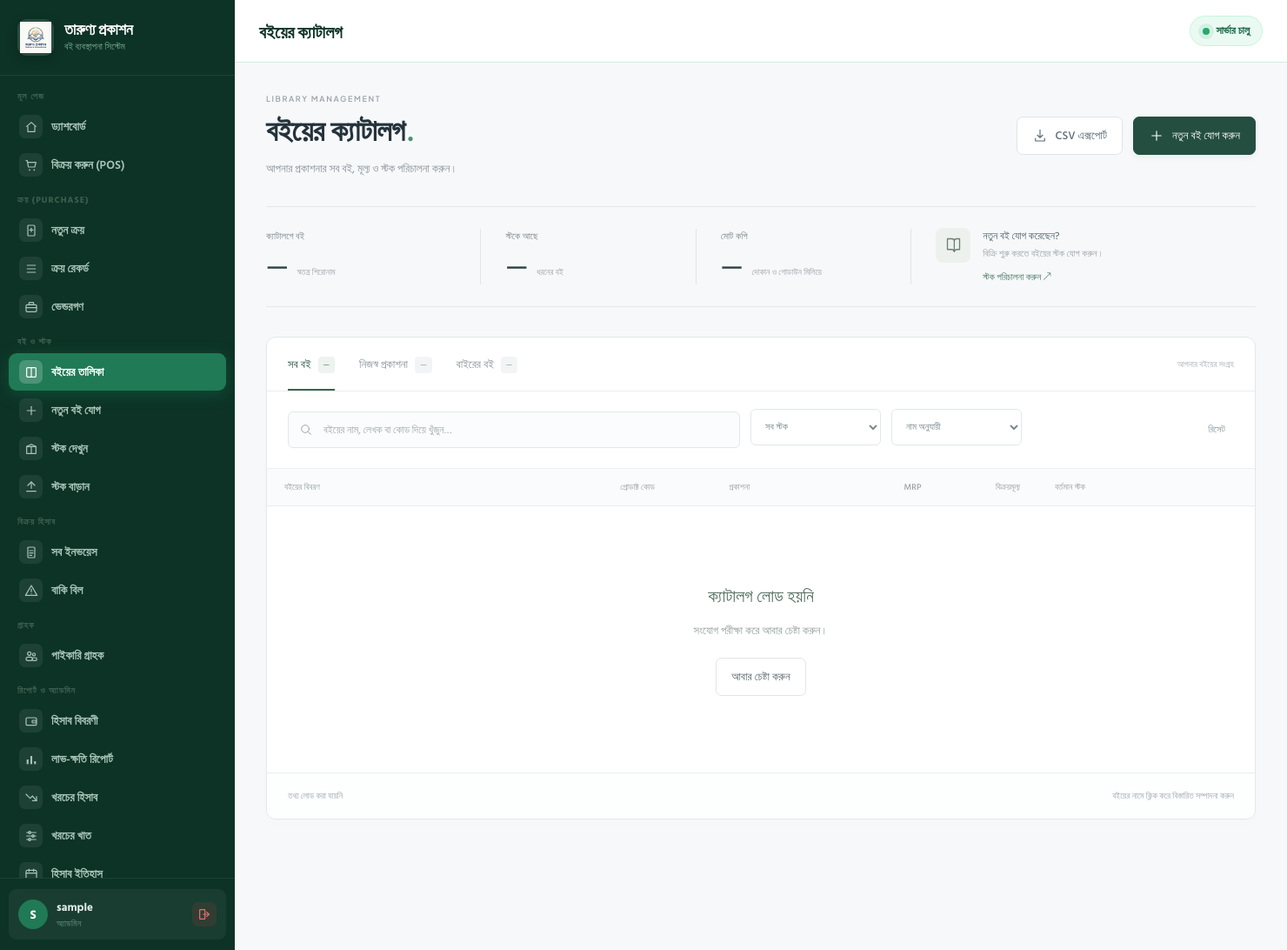
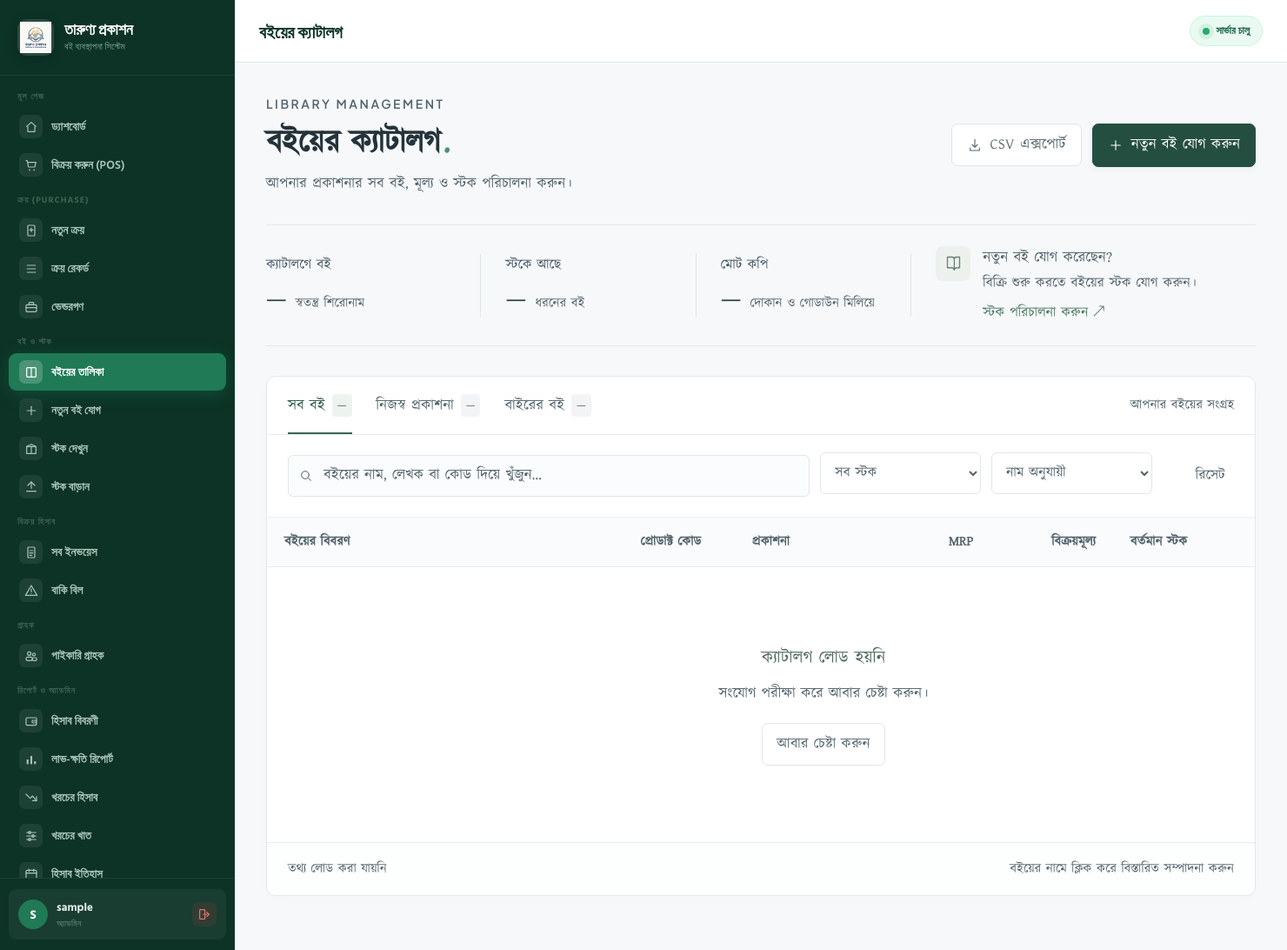
Before and after one commit to mwhzz/tarunno-prokashon-bookshop, a Django app: page /books/ in a window 1480 px wide. Shown: the whole page at 87% size. Run offline with Django 5.2, Linux system fonts and the light colour scheme; the visitor is signed in with stand-in values (Sample User, id 1); parts of the project's set-up code (start-up, migrations or seed data) failed here and were passed over.

Commit message:
Improve catalog readability with larger darker Bangla typography

```diff
--- a/static/books-catalog.css
+++ b/static/books-catalog.css
@@ -1,16 +1,23 @@
+@font-face {
+  font-family:'Catalog Bangla';
+  src:url('fonts/kalpurush.ttf') format('truetype');
+  font-weight:400;
+  font-style:normal;
+  font-display:swap;
+}
 /* Catalog layout is independent of the shared table-header and pill button rules. */
 #content:has(.bc-page) { background:#f7f8fa; padding:36px; }
-.bc-page { --bc-ink:#202f36; --bc-muted:#869098; --bc-line:#e8ecef; --bc-green:#276451; max-width:1540px; margin:0 auto; color:var(--bc-ink); }
+.bc-page { font-family:'Catalog Bangla',sans-serif; font-size:17px; line-height:1.6; --bc-ink:#202f36; --bc-muted:#869098; --bc-line:#e8ecef; --bc-green:#276451; max-width:1540px; margin:0 auto; color:var(--bc-ink); }
 .bc-page svg { width:18px; height:18px; fill:none; stroke:currentColor; stroke-width:1.5; stroke-linecap:round; stroke-linejoin:round; flex-shrink:0; }
 .bc-page button,.bc-page input,.bc-page select { font-family:inherit; }
 .bc-page :is(button,a,input,select):focus-visible { outline:3px solid #7cae9b; outline-offset:4px; }
 .bc-header { display:flex; align-items:center; justify-content:space-between; gap:28px; margin-bottom:32px; }
-.bc-eyebrow { font-family:'Plus Jakarta Sans',sans-serif; color:#9aa3aa; font-size:9px; letter-spacing:.18em; font-weight:600; margin-bottom:10px; }
-.bc-header h1 { font-size:34px; font-weight:600; line-height:1.35; letter-spacing:-.6px; color:#24333b; margin:0; }
+.bc-eyebrow { font-family:'Plus Jakarta Sans',sans-serif; color:#53646d; font-size:14px; letter-spacing:.18em; font-weight:600; margin-bottom:10px; }
+.bc-header h1 { font-size:36px; font-weight:600; line-height:1.35; letter-spacing:-.6px; color:#24333b; margin:0; }
 .bc-heading-mark { color:#4a9275; margin-left:3px; }
-.bc-header p { font-size:13px; color:#89949b; margin-top:8px; line-height:1.7; }
+.bc-header p { font-size:17px; color:#53646d; margin-top:8px; line-height:1.7; }
 .bc-header-actions { display:flex; align-items:center; gap:12px; flex-shrink:0; }
-.bc-button { display:inline-flex; align-items:center; justify-content:center; gap:9px; min-height:43px; padding:10px 17px; border:1px solid transparent; border-radius:7px; font-size:13px; font-weight:500; cursor:pointer; white-space:nowrap; transition:background .15s,border-color .15s; }
+.bc-button { display:inline-flex; align-items:center; justify-content:center; gap:9px; min-height:48px; padding:10px 17px; border:1px solid transparent; border-radius:7px; font-size:17px; font-weight:500; cursor:pointer; white-space:nowrap; transition:background .15s,border-color .15s; }
 .bc-button-secondary { background:#fff; border-color:#dfe5e8; color:#586971; }
 .bc-button-secondary:hover { border-color:#bac9c1; background:#f8fbf9; }
 .bc-button-primary { background:#244f40; color:#fff; border-color:#244f40; box-shadow:0 3px 7px #244f4010; }
@@ -19,45 +26,46 @@
 .bc-overview > div { padding:0 28px; border-right:1px solid #e0e6e8; }
 .bc-overview > div:first-child { padding-left:0; }
 .bc-overview > div:last-child { border:0; padding-right:0; }
-.bc-overview > div > span:not(.bc-note-icon) { display:block; color:#7c898f; font-size:11px; margin-bottom:6px; }
+.bc-overview > div > span:not(.bc-note-icon) { display:block; color:#465a65; font-size:16px; margin-bottom:6px; }
 .bc-overview strong { font-size:31px; font-weight:500; color:#2e4148; line-height:1.3; font-variant-numeric:tabular-nums; }
-.bc-overview small { font-size:10px; color:#9ba5aa; margin-left:10px; }
+.bc-overview small { font-size:15px; color:#53646d; margin-left:10px; }
 .bc-overview .bc-overview-note { display:flex; align-items:flex-start; gap:14px; padding-left:28px; }
 .bc-note-icon { display:grid; place-items:center; width:40px; height:40px; border-radius:8px; background:#edf1ee; color:#698373; flex-shrink:0; }
 .bc-note-icon svg { width:21px; height:21px; }
-.bc-overview-note p { color:#50636b; font-size:12px; line-height:1.6; }
-.bc-overview-note small { display:block; margin:3px 0 7px; font-size:11px; }
-.bc-overview-note a { color:#4b7962; font-size:11px; }
+.bc-overview-note p { color:#50636b; font-size:17px; line-height:1.6; }
+.bc-overview-note small { display:block; margin:3px 0 7px; font-size:16px; }
+.bc-overview-note a { color:#4b7962; font-size:16px; }
 .bc-overview-note a:hover { text-decoration:underline; text-underline-offset:3px; }
 .bc-library { background:#fff; border:1px solid #e3e8eb; border-radius:11px; overflow:hidden; box-shadow:0 4px 18px #223b3003; }
 .bc-library-top { display:flex; align-items:center; justify-content:space-between; gap:20px; padding:0 24px; border-bottom:1px solid var(--bc-line); }
 .bc-source-tabs { display:flex; gap:28px; align-items:stretch; }
-.bc-source-tabs button { display:flex; align-items:center; gap:8px; padding:20px 0 17px; border:0; border-bottom:2px solid transparent; background:none; color:#8b959b; cursor:pointer; font-size:13px; font-weight:500; white-space:nowrap; }
+.bc-source-tabs button { display:flex; align-items:center; gap:8px; padding:20px 0 17px; border:0; border-bottom:2px solid transparent; background:none; color:#53646d; cursor:pointer; font-size:17px; font-weight:500; white-space:nowrap; }
 .bc-source-tabs button:hover { color:#365a47; }
 .bc-source-tabs button.is-selected { color:#2b5944; border-bottom-color:#38664e; }
-.bc-source-tabs button span { font-size:9px; background:#f2f4f5; border-radius:4px; color:#99a3aa; padding:2px 6px; font-weight:500; }
-.bc-source-tabs button.is-selected span { background:#edf3ee; color:#64866c; }
-.bc-library-caption { font-size:10px; color:#a8b0b5; white-space:nowrap; }
+.bc-source-tabs button span { font-size:14px; background:#f2f4f5; border-radius:4px; color:#53646d; padding:2px 6px; font-weight:500; }
+.bc-source-tabs button.is-selected span { background:#edf3ee; color:#436c4e; }
+.bc-library-caption { font-size:15px; color:#53646d; white-space:nowrap; }
 .bc-toolbar { display:flex; align-items:center; gap:12px; padding:20px 24px; }
-.bc-search-wrap { position:relative; flex:1 1 320px; max-width:520px; min-width:180px; }
-.bc-search-wrap > svg { position:absolute; top:50%; left:13px; transform:translateY(-50%); width:16px; height:16px; color:#9da8ad; }
-.bc-search-wrap input { width:100%; height:41px; padding:0 12px 0 40px; border:1px solid #e1e7e9; border-radius:6px; background:#fbfcfd; color:#4a6069; font-size:12px; outline:none; }
-.bc-search-wrap input::placeholder { color:#a0aab0; }
+.bc-search-wrap { position:relative; flex:1 1 420px; max-width:600px; min-width:180px; }
+.bc-search-wrap > svg { position:absolute; top:50%; left:13px; transform:translateY(-50%); width:16px; height:16px; color:#53646d; }
+.bc-search-wrap input { width:100%; height:48px; padding:0 12px 0 40px; border:1px solid #e1e7e9; border-radius:6px; background:#fbfcfd; color:#4a6069; font-size:17px; outline:none; }
+.bc-search-wrap input::placeholder { color:#53646d; }
 .bc-search-wrap input:focus { background:#fff; border-color:#86a696; }
-.bc-select-wrap { flex:0 0 150px; }
-.bc-select-wrap select { width:100%; height:41px; padding:0 12px; border:1px solid #e1e7e9; border-radius:6px; color:#7b898f; background:#fff; font-size:11px; }
-.bc-reset { background:none; border:0; padding:10px; color:#8b989e; font-size:11px; cursor:pointer; margin-left:auto; }
+.bc-select-wrap { flex:0 0 185px; }
+.bc-select-wrap select { width:100%; height:48px; padding:0 12px; border:1px solid #e1e7e9; border-radius:6px; color:#53646d; background:#fff; font-size:16px; }
+.bc-reset { background:none; border:0; padding:10px; color:#53646d; font-size:16px; cursor:pointer; margin-left:auto; }
 .bc-reset:hover { color:#325e46; }
 .bc-table-scroll { overflow-x:auto; scrollbar-width:thin; scrollbar-color:#d5ded9 #f7f9f8; }
-.bc-table { width:100%; min-width:1100px; table-layout:fixed; border-collapse:collapse; }
-.bc-table th { padding:13px 20px; color:#96a0a6; background:#fafbfc; font-size:10px; font-weight:500; letter-spacing:0; text-transform:none; border-top:1px solid #edf0f2; border-bottom:1px solid #e9edef; text-align:left; white-space:nowrap; }
-.bc-table th:nth-child(1) { width:34%; }
-.bc-table th:nth-child(2) { width:11%; }
+.bc-table { width:100%; min-width:1280px; table-layout:fixed; border-collapse:collapse; }
+.bc-table th { padding:16px 20px; color:#53646d; background:#fafbfc; font-size:15px; font-weight:600; letter-spacing:0; text-transform:none; border-top:1px solid #edf0f2; border-bottom:1px solid #e9edef; text-align:left; white-space:nowrap; }
+.bc-table th:nth-child(1) { width:32%; }
+.bc-table th:nth-child(2) { width:10%; }
 .bc-table th:nth-child(3) { width:13%; }
-.bc-table th:nth-child(4),.bc-table th:nth-child(5) { width:10%; }
+.bc-table th:nth-child(4) { width:10%; }
+.bc-table th:nth-child(5) { width:11%; }
 .bc-table th:nth-child(6) { width:12%; }
-.bc-table th:nth-child(7) { width:10%; }
-.bc-table td { padding:18px 20px; border-bottom:1px solid #eff2f4; font-size:12px; color:#66767e; vertical-align:middle; }
+.bc-table th:nth-child(7) { width:12%; }
+.bc-table td { padding:18px 20px; border-bottom:1px solid #eff2f4; font-size:17px; color:#334b57; vertical-align:middle; }
 .bc-table tbody tr:last-child td { border-bottom:0; }
 .bc-table tbody tr:hover td { background:#fafcfb; }
 .bc-table .bc-number { text-align:right; white-space:nowrap; font-variant-numeric:tabular-nums; }
@@ -67,37 +75,37 @@
 .bc-cover svg { width:19px; height:19px; stroke-width:1.2; }
 .bc-cover img { position:absolute; inset:0; width:100%; height:100%; object-fit:cover; }
 .bc-book-info { min-width:0; }
-.bc-book-info > a { display:block; font-size:14px; font-weight:500; color:#3b5059; line-height:1.65; overflow-wrap:anywhere; }
+.bc-book-info > a { display:block; font-size:20px; font-weight:600; color:#243b47; line-height:1.65; overflow-wrap:anywhere; }
 .bc-book-info > a:hover { color:#235940; text-decoration:underline; text-underline-offset:4px; }
-.bc-book-info > span { display:block; color:#a0aab0; font-size:11px; margin-top:3px; }
-.bc-code { font-family:'Plus Jakarta Sans',sans-serif; color:#909ca3; font-size:10px; letter-spacing:.03em; overflow-wrap:anywhere; }
-.bc-publisher { display:flex; gap:7px; align-items:center; font-size:11px; color:#839189; white-space:nowrap; }
+.bc-book-info > span { display:block; color:#53646d; font-size:16px; margin-top:3px; }
+.bc-code { font-family:ui-monospace,monospace; color:#485d68; font-size:15px; letter-spacing:0; overflow-wrap:anywhere; }
+.bc-publisher { display:flex; gap:7px; align-items:center; font-size:16px; color:#4d6658; white-space:nowrap; }
 .bc-publisher-dot { width:4px; height:4px; border-radius:50%; background:#789d81; flex-shrink:0; }
 .bc-publisher-dot.external { background:#b69b70; }
-.bc-table .bc-mrp { color:#a5aeb3; font-size:12px; }
-.bc-table .bc-price { color:#496556; font-size:13px; font-weight:500; }
-.bc-stock { display:flex; align-items:center; gap:6px; color:#6a7f71; font-size:11px; white-space:nowrap; }
-.bc-stock strong { font-weight:500; font-size:13px; font-variant-numeric:tabular-nums; }
-.bc-stock > span:last-child:not(.bc-stock-dot) { color:#a7b0aa; font-size:10px; }
+.bc-table .bc-mrp { color:#53646d; font-size:17px; }
+.bc-table .bc-price { color:#24513b; font-size:17px; font-weight:500; }
+.bc-stock { display:flex; align-items:center; gap:6px; color:#365b43; font-size:16px; white-space:nowrap; }
+.bc-stock strong { font-weight:500; font-size:17px; font-variant-numeric:tabular-nums; }
+.bc-stock > span:last-child:not(.bc-stock-dot) { color:#53646d; font-size:15px; }
 .bc-stock-dot { width:5px; height:5px; border-radius:50%; background:#81a88b; flex-shrink:0; }
-.bc-stock.none { color:#a5aeb3; }
+.bc-stock.none { color:#53646d; }
 .bc-stock.none .bc-stock-dot { background:#c9d0d3; }
-.bc-stock.low { color:#aa8954; }
+.bc-stock.low { color:#85612b; }
 .bc-stock.low .bc-stock-dot { background:#c1a16c; }
-.bc-stock-warning { display:block; margin-top:5px; color:#b9a17e; font-size:9px; }
+.bc-stock-warning { display:block; margin-top:5px; color:#87652e; font-size:14px; }
 .bc-row-actions { display:flex; align-items:center; justify-content:flex-end; gap:10px; }
-.bc-edit { display:inline-flex; align-items:center; gap:5px; font-size:11px; color:#84928b; padding:6px 0; white-space:nowrap; }
-.bc-edit svg { width:13px; height:13px; }
+.bc-edit { display:inline-flex; align-items:center; gap:5px; font-size:16px; color:#3f6250; padding:6px 0; white-space:nowrap; }
+.bc-edit svg { width:17px; height:17px; }
 .bc-edit:hover { color:#2d6047; }
-.bc-delete { display:grid; place-items:center; background:none; border:0; width:26px; height:30px; border-radius:5px; cursor:pointer; color:#b6bdc1; }
-.bc-delete svg { width:14px; height:14px; }
+.bc-delete { display:grid; place-items:center; background:none; border:0; width:34px; height:36px; border-radius:5px; cursor:pointer; color:#53646d; }
+.bc-delete svg { width:18px; height:18px; }
 .bc-delete:hover { background:#fbeeed; color:#b2635d; }
 .bc-delete:disabled { opacity:.3; cursor:wait; }
-.bc-footer { display:flex; align-items:center; justify-content:space-between; gap:20px; padding:18px 24px; border-top:1px solid var(--bc-line); background:#fdfefe; font-size:10px; color:#9ba7ad; }
+.bc-footer { display:flex; align-items:center; justify-content:space-between; gap:20px; padding:18px 24px; border-top:1px solid var(--bc-line); background:#fdfefe; font-size:15px; color:#53646d; }
 .bc-empty { display:flex; flex-direction:column; align-items:center; gap:12px; padding:70px 20px; text-align:center; }
-.bc-empty > svg { width:34px; height:34px; color:#a0b4a6; }
+.bc-empty > svg { width:34px; height:34px; color:#577461; }
 .bc-empty h2 { font-size:20px; font-weight:500; color:#526b5c; }
-.bc-empty p { color:#95a19a; font-size:13px; }
+.bc-empty p { color:#53646d; font-size:17px; }
 .bc-empty .bc-button { margin-top:8px; }
 .bc-sr-only { position:absolute; width:1px; height:1px; padding:0; margin:-1px; overflow:hidden; clip:rect(0,0,0,0); white-space:nowrap; border:0; }
 @media (max-width:1250px) {
@@ -123,16 +131,16 @@
   #content:has(.bc-page) { padding:22px 16px; }
   .bc-header { margin-bottom:24px; }
   .bc-header-actions { width:100%; gap:9px; }
-  .bc-header-actions .bc-button { flex:1; font-size:11px; padding:10px; }
+  .bc-header-actions .bc-button { flex:1; font-size:16px; padding:10px; }
   .bc-overview { margin-bottom:24px; padding:20px 0; }
   .bc-overview > div { padding:0 13px; }
   .bc-overview strong { font-size:25px; }
-  .bc-overview > div > span:not(.bc-note-icon) { font-size:10px; }
-  .bc-overview small { font-size:8px; }
+  .bc-overview > div > span:not(.bc-note-icon) { font-size:15px; }
+  .bc-overview small { font-size:13px; }
   .bc-library-top { padding:0 16px; }
   .bc-source-tabs { width:100%; justify-content:space-between; gap:10px; }
-  .bc-source-tabs button { font-size:11px; gap:5px; padding-top:17px; padding-bottom:15px; }
-  .bc-source-tabs button span { font-size:8px; padding:2px 4px; }
+  .bc-source-tabs button { font-size:16px; gap:5px; padding-top:17px; padding-bottom:15px; }
+  .bc-source-tabs button span { font-size:13px; padding:2px 4px; }
   .bc-toolbar { padding:16px; }
   .bc-footer { padding:16px; }
 }
--- a/templates/books.html
+++ b/templates/books.html
@@ -2,7 +2,7 @@
 {% load static %}
 {% block page_title %}বইয়ের ক্যাটালগ{% endblock %}
 {% block extra_css %}
-<link rel="stylesheet" href="{% static 'books-catalog.css' %}?v=1">
+<link rel="stylesheet" href="{% static 'books-catalog.css' %}?v=2">
 {% endblock %}
 {% block content %}
 <div class="bc-page">
```
